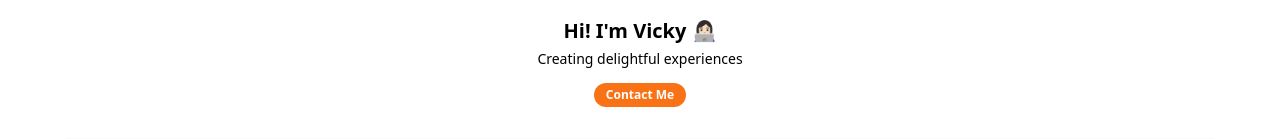
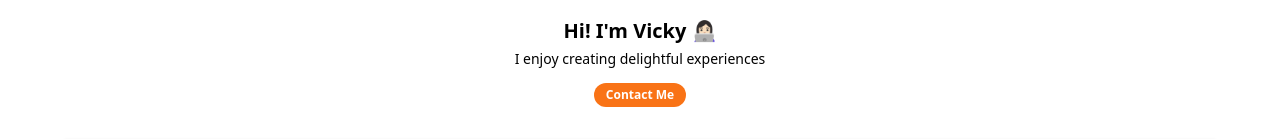
Before and after one commit to wonieeVicky/nextjs-blog, a Next.js app: page /about in a window 1280 px wide. Shown: the part 365-504 px from the top of the page. Built offline with nearby package versions, Linux system fonts and the light colour scheme.

Commit message:
chore: update README (MVP todo list) & description

```diff
--- a/src/app/Me.tsx
+++ b/src/app/Me.tsx
@@ -9,7 +9,7 @@ export default function Me() {
         <Image src={meImage} alt="me image" className="relative -top-3" priority />
       </div>
       <h2 className="text-xl font-bold mb-1">Hi! I&apos;m Vicky 👩🏻‍💻</h2>
-      <p className="text-sm mb-3">Creating delightful experiences</p>
+      <p className="text-sm mb-3">I enjoy creating delightful experiences</p>
       <button className="rounded-full bg-orange-500 p-1 px-3 text-xs font-semibold text-white">
         <Link href="/about">Contact Me</Link>
       </button>
--- a/src/app/about/page.tsx
+++ b/src/app/about/page.tsx
@@ -11,7 +11,7 @@ export default function About() {
         <div className="text-sm">(주)유니드컴즈 (2018 ~ Now)</div>
         <h3 className="text-xl font-semibold my-3 mt-5">Education & Certificate</h3>
         <div className="text-sm">한국방송통신대학교 컴퓨터과학과 (2023.08)</div>
-        <div className="text-sm">-</div>
+        <div className="text-sm">&</div>
         <div className="text-sm">정보처리기사 (2023.06)</div>
         <div className="text-sm">웹디자인기능사 (2018.06)</div>
         <div className="text-sm mb-5">그래픽기술자격(GTQ), 그래픽기술자격일러스트(GTQi) (2017.09)</div>
```
Also changed, not shown: 1 other file (tests, documents, lock files or other folders).
